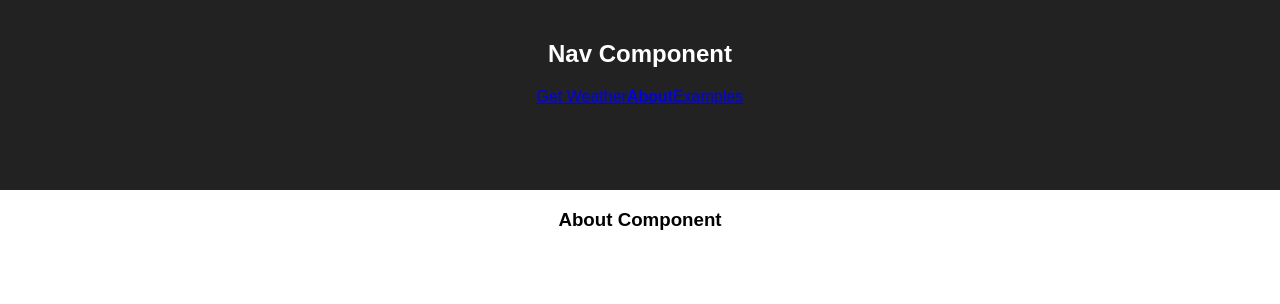
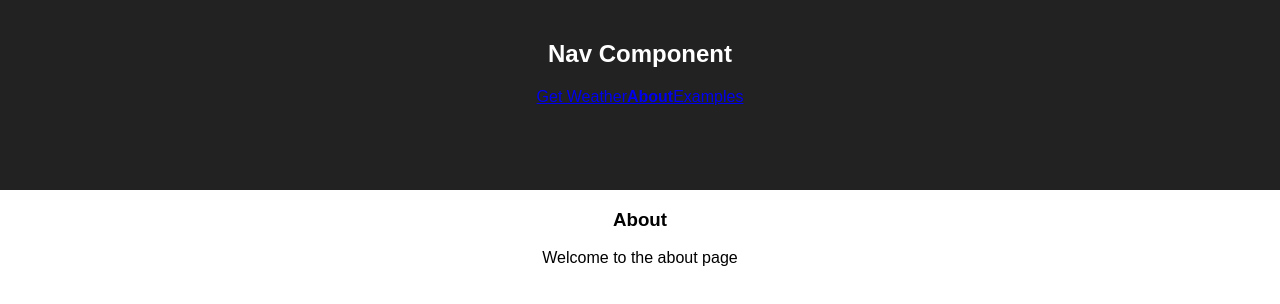
Before and after one commit to shierby/reactWeatherApp, a React (Create React App) app: page /about in a window 1280 px wide. Shown: the top 304 px of the page. Built offline with nearby package versions, Linux system fonts and the light colour scheme.

Commit message:
edit about header, add paragraph

```diff
--- a/src/Component/About.js
+++ b/src/Component/About.js
@@ -4,7 +4,8 @@ class About extends Component {
   render() {
     return (
       <div>
-        <h3>About Component</h3>
+        <h3>About</h3>
+        <p>Welcome to the about page</p>
       </div>
     )
   }
```
